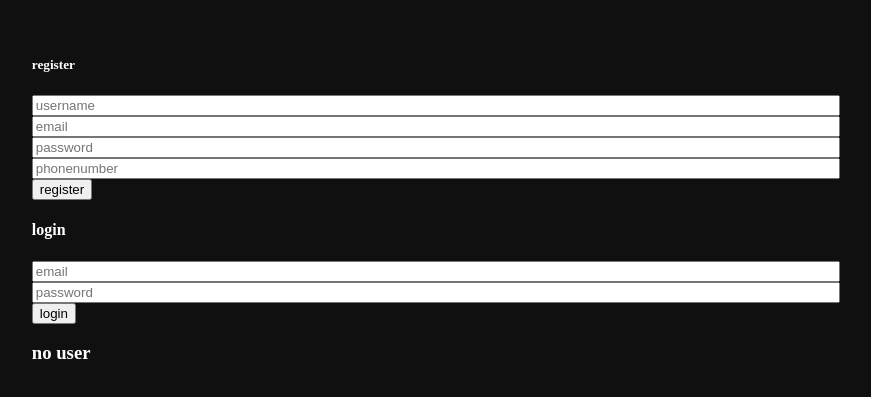
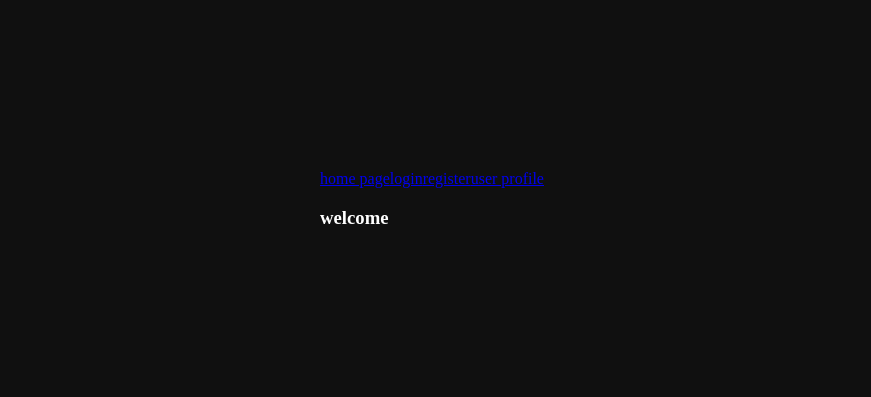
Before and after one commit to SebaVaccaro/ReactJS-TS-Hexagonal-DDD, a React (Vite) app: page / in a window 1280 px wide. Shown: the part 199-596 px from the top of the page, without its empty margins (208-1079 px from the left). Built offline with nearby package versions, Linux system fonts and the light colour scheme.

Commit message:
add router

```diff
--- a/package.json
+++ b/package.json
@@ -15,7 +15,7 @@
     "react": "^18.3.1",
     "react-dom": "^18.3.1",
     "react-hook-form": "^7.53.1",
-    "react-router-dom": "^6.27.0",
+    "react-router-dom": "^6.28.0",
     "zustand": "^5.0.1"
   },
   "devDependencies": {
--- a/src/App.tsx
+++ b/src/App.tsx
@@ -1,18 +1,23 @@
-import { LoginUser } from "./interface/components/user/LoginUser"
-import { RegisterUser } from "./interface/components/user/RegisterUser"
-import { UserProfile } from "./interface/components/user/UserProfile"
+import { BrowserRouter, Route, Routes } from "react-router-dom"
+import { HomePage } from "./interface/pages/HomePage"
+import { NavBar } from "./interface/components/application/NavBar"
+import { RegisterPage } from "./interface/pages/RegisterPage"
+import { LoginPage } from "./interface/pages/LoginPage"
+import { UserPage } from "./interface/pages/UserPage"
 
 function App() {
-return(
-  <>
-    <RegisterUser/>
-
-    <h4>login</h4>
-    <LoginUser/>
-
-    <UserProfile/>
-  </>
-)
+  return (
+    <BrowserRouter>
+      <NavBar/>
+      <Routes>
+        <Route path="/" element={<HomePage/>} />
+        <Route path="/register" element={<RegisterPage/>}/>
+        <Route path="/login" element={<LoginPage/>}/>
+        <Route path="/user" element={<UserPage />}/>
+        <Route path="*" element={<HomePage/>}/>
+      </Routes>
+    </BrowserRouter>
+  )
 }
 
 export default App
--- /dev/null
+++ b/src/interface/components/application/NavBar.tsx
@@ -0,0 +1,12 @@
+import { Link } from "react-router-dom"
+
+export const NavBar = () => {
+    return(
+        <div>
+            <Link to='/'>home page</Link>
+            <Link to='/login'>login</Link>
+            <Link to='/register'>register</Link>
+            <Link to='/user'>user profile</Link>
+        </div>
+    )
+}
--- a/src/interface/components/user/LoginUser.tsx
+++ b/src/interface/components/user/LoginUser.tsx
@@ -1,3 +1,4 @@
+
 import { useUserLogin } from "../../hooks/user/useUserLogin"
 
 export const LoginUser = () => {
--- a/src/interface/components/user/RegisterUser.tsx
+++ b/src/interface/components/user/RegisterUser.tsx
@@ -1,3 +1,4 @@
+import { Link } from "react-router-dom"
 import { useUserRegistration } from "../../hooks/user/useUserRegistration"
 
 
@@ -5,6 +6,7 @@ export const RegisterUser = () =>{
     const { register, onSubmitForm} = useUserRegistration()
     return(
         <>
+            <Link to='/login'>login</Link>
             <h5>register</h5>
             <form onSubmit={onSubmitForm}>
                 <input type="text" placeholder="username" {...register("username")}/>
--- /dev/null
+++ b/src/interface/pages/HomePage.tsx
@@ -0,0 +1,8 @@
+
+export const HomePage = () => {
+    return(
+        <>
+            <h3>welcome</h3>
+        </>
+    )
+}
--- /dev/null
+++ b/src/interface/pages/LoginPage.tsx
@@ -0,0 +1,9 @@
+import { LoginUser } from "../components/user/LoginUser"
+
+export const LoginPage = () =>{
+    return(
+        <>
+            <LoginUser/>
+        </>
+    )
+}
--- /dev/null
+++ b/src/interface/pages/RegisterPage.tsx
@@ -0,0 +1,9 @@
+import { RegisterUser } from "../components/user/RegisterUser"
+
+export const RegisterPage = () => {
+    return(
+        <>
+            <RegisterUser/>
+        </>
+    )
+}
--- /dev/null
+++ b/src/interface/pages/UserPage.tsx
@@ -0,0 +1,7 @@
+import { UserProfile } from "../components/user/UserProfile"
+
+export const UserPage = () => {
+    return(
+        <UserProfile/>
+    )
+}
```
Also changed, not shown: src/interface/routes/routes.tsx (added), 1 other file (tests, documents, lock files or other folders).
